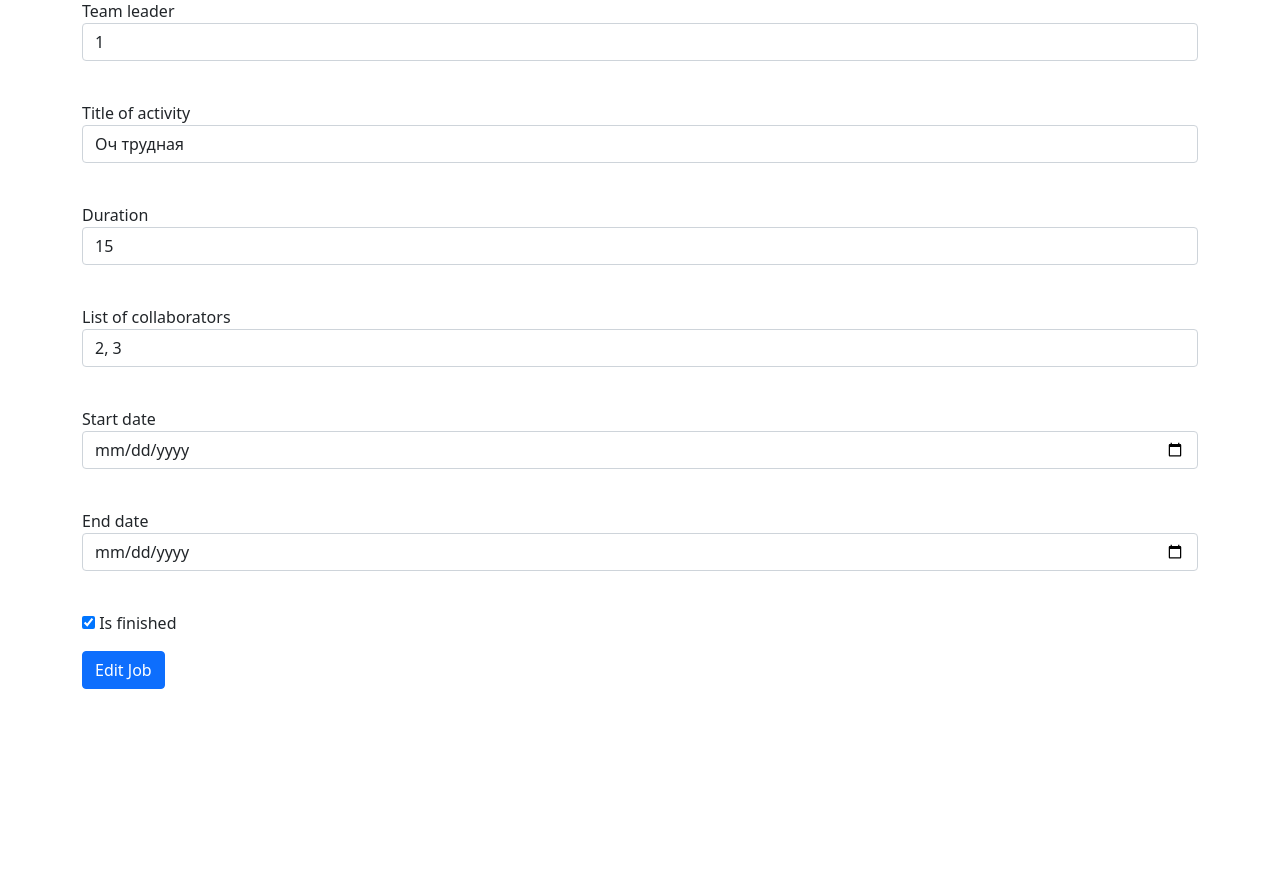
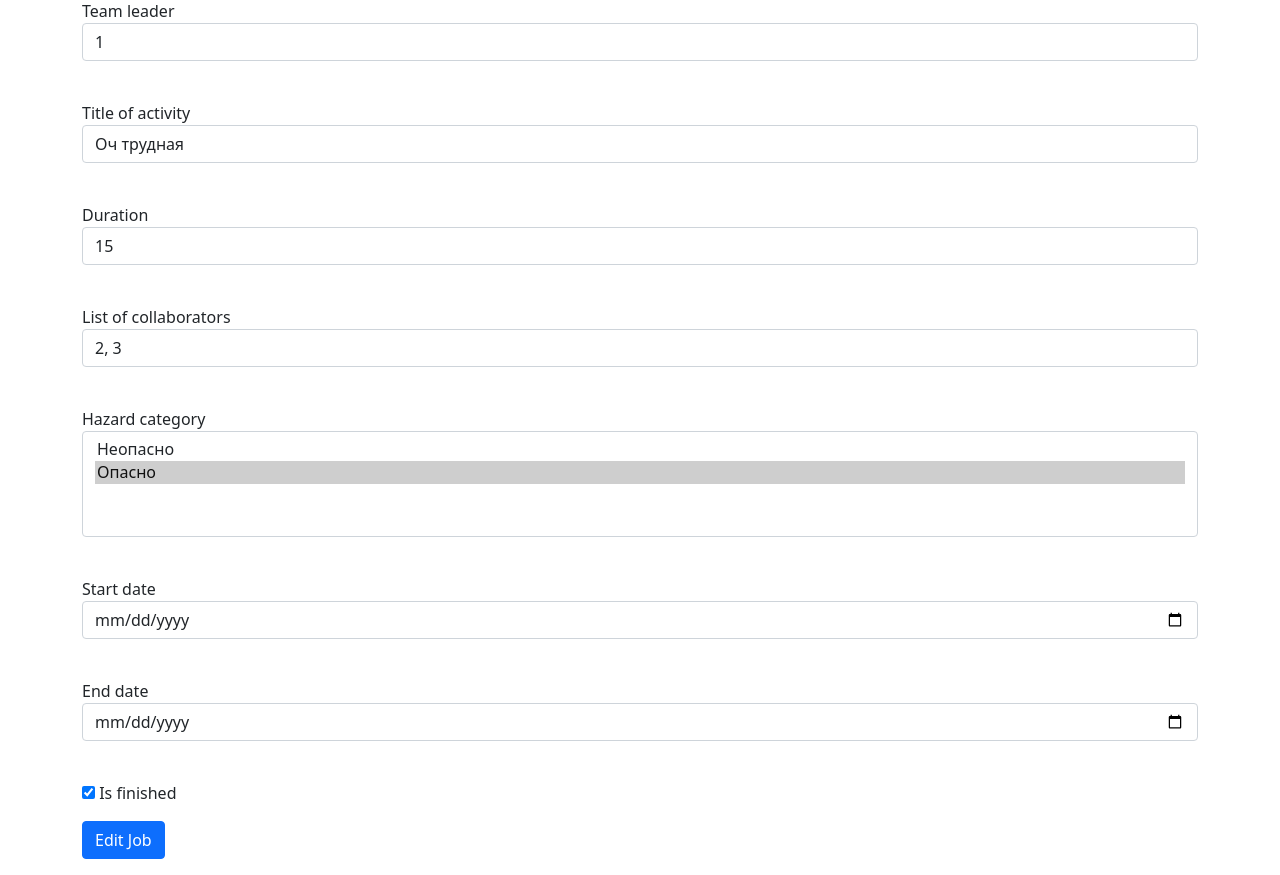
Before and after one commit to NeMolliriK/mars_colonization_mission, a Flask app: page /edit_job/1 in a window 1280 px wide. Shown: the part 174-1049 px from the top of the page. Before the commit the page ends 863 px from the top, so only its background shows below. Run offline with Flask 2, Linux system fonts and the light colour scheme; a user stored in the database is signed in; data comes from the database, SQL or seed files in the repository; both versions use the stored data as it was after the commit.

Commit message:
GUI добавления категории работе

```diff
--- a/app.py
+++ b/app.py
@@ -15,6 +15,7 @@ from data import users_resource
 from data import jobs_resource
 from waitress import serve
 from os import environ
+from data.categories import Category
 
 app = Flask(__name__)
 api = Api(app)
@@ -79,11 +80,15 @@ def jobs():
 @app.route('/add_job', methods=['GET', 'POST'])
 @login_required
 def add_job():
+    open("categories.txt", "w").writelines(
+        [f'{category.id} {category.title}\n' for category in db_sess.query(Category)])
     form = AddJob()
     if form.validate_on_submit():
         job = Job(team_leader=form.team_leader.data, job=form.job.data, work_size=form.work_size.data,
                   collaborators=form.collaborators.data, start_date=form.start_date.data, end_date=form.end_date.data,
                   is_finished=form.is_finished.data)
+        for category in form.categories.data:
+            job.categories.append(db_sess.query(Category).get(category))
         db_sess.add(job)
         db_sess.merge(current_user)
         db_sess.commit()
@@ -94,6 +99,8 @@ def add_job():
 @app.route('/edit_job/<int:id>', methods=['GET', 'POST'])
 @login_required
 def edit_job(id):
+    open("categories.txt", "w").writelines(
+        [f'{category.id} {category.title}\n' for category in db_sess.query(Category)])
     form = EditJob()
     job = db_sess.query(Job).filter(Job.id == id).first()
     if request.method == "GET":
@@ -105,6 +112,7 @@ def edit_job(id):
             form.start_date.data = job.start_date
             form.end_date.data = job.end_date
             form.is_finished.data = job.is_finished
+            form.categories.data = [category.id for category in job.categories]
     if form.validate_on_submit():
         if job:
             job.team_leader = form.team_leader.data
@@ -114,6 +122,13 @@ def edit_job(id):
             job.start_date = form.start_date.data
             job.end_date = form.end_date.data
             job.is_finished = form.is_finished.data
+            for category in db_sess.query(Category):
+                try:
+                    job.categories.remove(category)
+                except ValueError:
+                    pass
+            for category in form.categories.data:
+                job.categories.append(db_sess.query(Category).get(category))
             db_sess.commit()
             return redirect('/jobs')
     return render_template('edit_job.html', title='Editing a job', form=form)
--- /dev/null
+++ b/categories.txt
@@ -0,0 +1,2 @@
+1 Неопасно
+2 Опасно
--- a/forms/add_job.py
+++ b/forms/add_job.py
@@ -1,5 +1,5 @@
 from flask_wtf import FlaskForm
-from wtforms import SubmitField, BooleanField, StringField, IntegerField, DateField
+from wtforms import SubmitField, BooleanField, StringField, IntegerField, DateField, SelectMultipleField
 from wtforms.validators import DataRequired
 from datetime import date
 
@@ -9,6 +9,9 @@ class AddJob(FlaskForm):
     job = StringField('Title of activity', validators=[DataRequired()])
     work_size = IntegerField('Duration', validators=[DataRequired()])
     collaborators = StringField('List of collaborators', validators=[DataRequired()])
+    categories = SelectMultipleField('Hazard category', validators=[DataRequired()], coerce=int,
+                                     choices=[(int(i.split()[0]), i.split()[1]) for i in
+                                              open("categories.txt").read().split('\n')[:-1]])
     start_date = DateField('Start date', default=date(1, 1, 1))
     end_date = DateField('End date', default=date(1, 1, 1))
     is_finished = BooleanField('Is finished')
--- a/forms/edit_job.py
+++ b/forms/edit_job.py
@@ -1,5 +1,5 @@
 from flask_wtf import FlaskForm
-from wtforms import SubmitField, BooleanField, StringField, IntegerField, DateField
+from wtforms import SubmitField, BooleanField, StringField, IntegerField, DateField, SelectMultipleField
 from wtforms.validators import DataRequired
 
 
@@ -8,6 +8,9 @@ class EditJob(FlaskForm):
     job = StringField('Title of activity', validators=[DataRequired()])
     work_size = IntegerField('Duration', validators=[DataRequired()])
     collaborators = StringField('List of collaborators', validators=[DataRequired()])
+    categories = SelectMultipleField('Hazard category', validators=[DataRequired()], coerce=int,
+                                     choices=[(int(i.split()[0]), i.split()[1]) for i in
+                                              open("categories.txt").read().split('\n')[:-1]])
     start_date = DateField('Start date')
     end_date = DateField('End date')
     is_finished = BooleanField('Is finished')
--- a/templates/edit_job.html
+++ b/templates/edit_job.html
@@ -43,6 +43,15 @@
                 {% endfor %}
             </p>
             <p>
+                {{ form.categories.label }}<br>
+                {{ form.categories(class="form-control") }}<br>
+                {% for error in form.categories.errors %}
+                    <p class="alert alert-danger" role="alert">
+                        {{ error }}
+                    </p>
+                {% endfor %}
+            </p>
+            <p>
                 {{ form.start_date.label }}<br>
                 {{ form.start_date(class="form-control", type="date") }}<br>
                 {% for error in form.start_date.errors %}
```
Also changed, not shown: templates/add_job.html (+9 -0 lines), templates/jobs.html (+12 -9 lines), db/Mars_colonization_mission.sqlite. Lines whose indentation alone changed are shown as unchanged.
